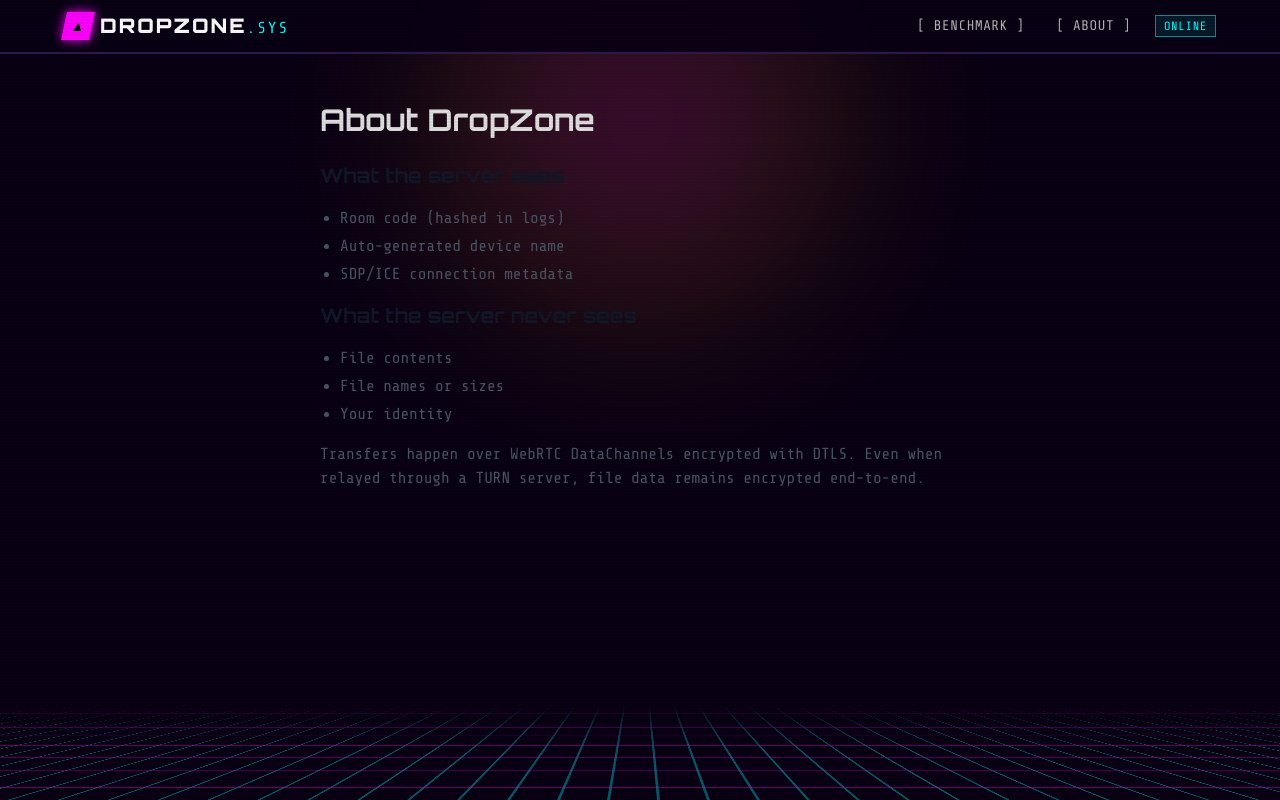
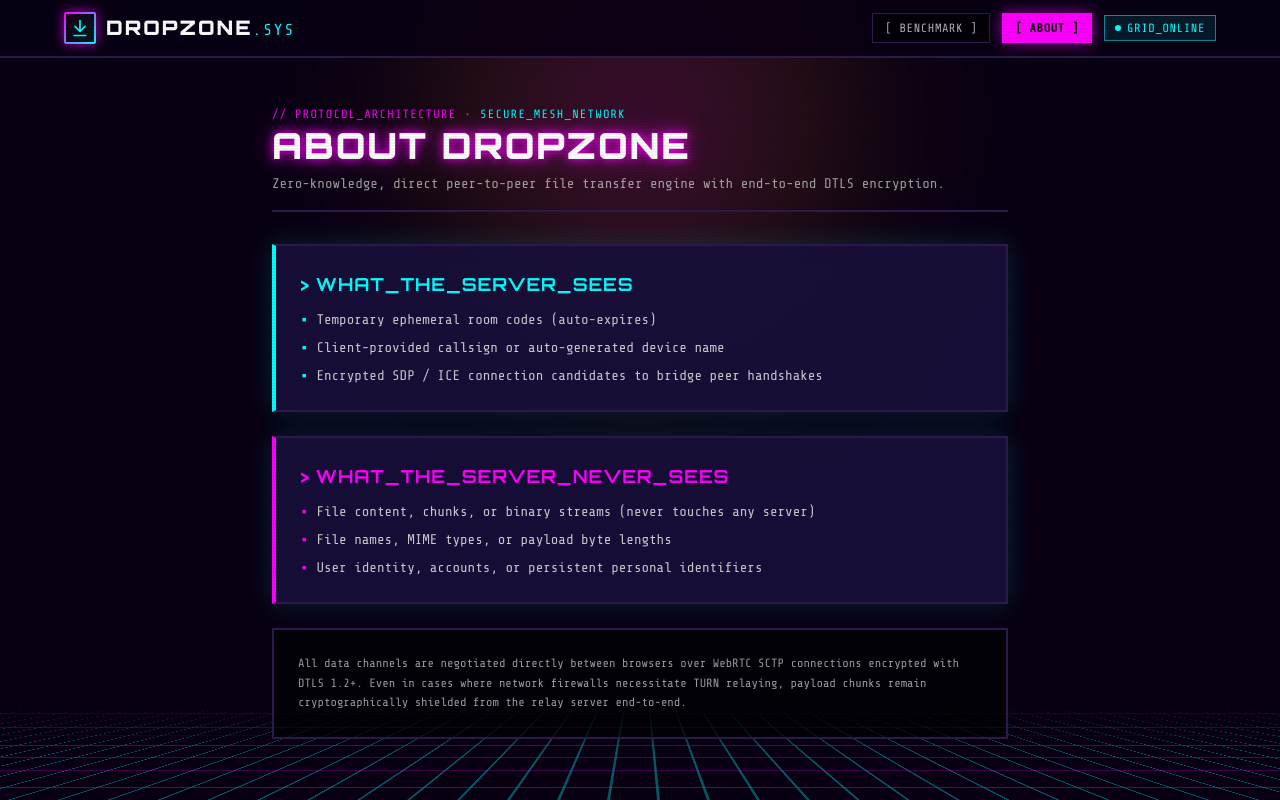
Before and after one commit to NavDevs/Drop-Zone, a React (Vite) app in the folder apps/web/: page /about in a window 1280 px wide. Built offline with nearby package versions, Linux system fonts and the light colour scheme; no server answers.

Commit message:
feat(ui): vaporwave theme for Benchmark and About pages, nav active states, and custom favicon

```diff
--- a/apps/web/index.html
+++ b/apps/web/index.html
@@ -5,6 +5,7 @@
     <meta name="viewport" content="width=device-width, initial-scale=1.0" />
     <meta name="description" content="DropZone — Peer-to-peer file transfer. No cloud. No accounts." />
     <meta name="theme-color" content="#090014" />
+    <link rel="icon" type="image/svg+xml" href="/favicon.svg" />
     <link rel="manifest" href="/manifest.json" />
     <link rel="preconnect" href="https://fonts.googleapis.com" />
     <link rel="preconnect" href="https://fonts.gstatic.com" crossorigin />
--- a/apps/web/src/components/Nav.tsx
+++ b/apps/web/src/components/Nav.tsx
@@ -1,36 +1,56 @@
-import { Link } from 'react-router';
+import { Link, useLocation } from 'react-router';
 
 /** Top navigation: Retro-futuristic Cyberpunk/Vaporwave Terminal bar. */
 export function Nav() {
+  const location = useLocation();
+
+  const isCurrent = (path: string) => location.pathname === path;
+
   return (
     <nav className="sticky top-0 z-40 border-b-2 border-retroBorder bg-void/90 backdrop-blur-md px-4 py-3">
       <div className="mx-auto flex max-w-6xl items-center justify-between">
         <Link
           to="/"
-          className="flex items-center gap-2 group focus:outline-none"
+          className="flex items-center gap-2.5 group focus:outline-none"
         >
-          <span className="flex h-7 w-7 items-center justify-center bg-neonMagenta text-black font-heading font-black text-sm -skew-x-12 group-hover:skew-x-0 transition-transform shadow-[0_0_10px_#FF00FF]">
-            ▲
-          </span>
+          {/* Custom Vaporwave DropZone Logo */}
+          <div className="relative flex h-8 w-8 items-center justify-center rounded-sm bg-gradient-to-br from-neonMagenta to-neonCyan p-0.5 shadow-[0_0_12px_rgba(255,0,255,0.7)] group-hover:shadow-[0_0_20px_#00FFFF] transition-all">
+            <div className="flex h-full w-full items-center justify-center bg-black/90">
+              <svg viewBox="0 0 24 24" className="h-5 w-5 fill-none stroke-neonCyan stroke-2 group-hover:stroke-white transition-colors" strokeLinecap="round" strokeLinejoin="round">
+                <path d="M12 3v12" />
+                <path d="m6 10 6 6 6-6" />
+                <path d="M5 21h14" />
+              </svg>
+            </div>
+          </div>
           <span className="font-heading text-xl font-black tracking-widest text-white group-hover:text-neonCyan transition-colors">
             DROPZONE<span className="text-neonCyan font-mono text-base font-normal">.SYS</span>
           </span>
         </Link>
-        <div className="flex items-center gap-4 text-sm font-mono uppercase tracking-wider">
+        <div className="flex items-center gap-3 font-mono text-xs uppercase tracking-wider">
           <Link
             to="/benchmark"
-            className="px-2 py-1 text-chrome/80 hover:text-neonCyan hover:border-b-2 hover:border-neonCyan transition-all"
+            className={`border px-3 py-1.5 transition-all cursor-pointer ${
+              isCurrent('/benchmark')
+                ? 'border-neonCyan bg-neonCyan text-black font-bold shadow-[0_0_15px_rgba(0,255,255,0.6)]'
+                : 'border-retroBorder bg-black/50 text-chrome/80 hover:border-neonCyan hover:text-neonCyan hover:bg-neonCyan/10'
+            }`}
           >
             [ BENCHMARK ]
           </Link>
           <Link
             to="/about"
-            className="px-2 py-1 text-chrome/80 hover:text-neonMagenta hover:border-b-2 hover:border-neonMagenta transition-all"
+            className={`border px-3 py-1.5 transition-all cursor-pointer ${
+              isCurrent('/about')
+                ? 'border-neonMagenta bg-neonMagenta text-black font-bold shadow-[0_0_15px_rgba(255,0,255,0.6)]'
+                : 'border-retroBorder bg-black/50 text-chrome/80 hover:border-neonMagenta hover:text-neonMagenta hover:bg-neonMagenta/10'
+            }`}
           >
             [ ABOUT ]
           </Link>
-          <span className="hidden sm:inline-block border border-neonCyan/50 px-2 py-0.5 text-xs text-neonCyan bg-neonCyan/10">
-            ONLINE
+          <span className="hidden sm:inline-flex items-center gap-1.5 border border-neonCyan/50 px-2.5 py-1 text-xs text-neonCyan bg-neonCyan/10">
+            <span className="h-1.5 w-1.5 rounded-full bg-neonCyan animate-ping" />
+            GRID_ONLINE
           </span>
         </div>
       </div>
--- a/apps/web/src/routes/About.tsx
+++ b/apps/web/src/routes/About.tsx
@@ -1,25 +1,66 @@
 export function About() {
   return (
-    <main className="mx-auto max-w-2xl px-4 py-12">
-      <h1 className="text-3xl font-bold">About DropZone</h1>
-      <section className="mt-6 space-y-4 text-gray-600 dark:text-gray-400">
-        <h2 className="text-xl font-semibold text-gray-900 dark:text-gray-100">What the server sees</h2>
-        <ul className="list-disc space-y-1 pl-5">
-          <li>Room code (hashed in logs)</li>
-          <li>Auto-generated device name</li>
-          <li>SDP/ICE connection metadata</li>
-        </ul>
-        <h2 className="text-xl font-semibold text-gray-900 dark:text-gray-100">What the server never sees</h2>
-        <ul className="list-disc space-y-1 pl-5">
-          <li>File contents</li>
-          <li>File names or sizes</li>
-          <li>Your identity</li>
-        </ul>
-        <p>
-          Transfers happen over WebRTC DataChannels encrypted with DTLS.
-          Even when relayed through a TURN server, file data remains encrypted end-to-end.
+    <main className="mx-auto max-w-3xl px-4 py-12 relative z-10">
+      {/* Header */}
+      <div className="border-b-2 border-retroBorder pb-4 mb-8">
+        <div className="flex items-center gap-2 text-neonMagenta font-mono text-xs uppercase tracking-widest mb-1">
+          <span>// PROTOCOL_ARCHITECTURE</span>
+          <span className="text-chrome/40">•</span>
+          <span className="text-neonCyan">SECURE_MESH_NETWORK</span>
+        </div>
+        <h1 className="font-heading text-3xl sm:text-4xl font-black uppercase tracking-wider text-white neon-glow-magenta">
+          About DropZone
+        </h1>
+        <p className="mt-2 text-sm font-mono text-chrome/70">
+          Zero-knowledge, direct peer-to-peer file transfer engine with end-to-end DTLS encryption.
         </p>
-      </section>
+      </div>
+
+      <div className="space-y-6">
+        {/* Card: What the server sees */}
+        <section className="border-2 border-retroBorder border-l-4 border-l-neonCyan bg-cardBg/90 backdrop-blur-md p-6 shadow-panelGlow">
+          <h2 className="font-heading text-lg font-bold uppercase tracking-wider text-neonCyan mb-3">
+            &gt; WHAT_THE_SERVER_SEES
+          </h2>
+          <ul className="space-y-2 font-mono text-sm text-chrome/90">
+            <li className="flex items-center gap-2">
+              <span className="text-neonCyan">▪</span> Temporary ephemeral room codes (auto-expires)
+            </li>
+            <li className="flex items-center gap-2">
+              <span className="text-neonCyan">▪</span> Client-provided callsign or auto-generated device name
+            </li>
+            <li className="flex items-center gap-2">
+              <span className="text-neonCyan">▪</span> Encrypted SDP / ICE connection candidates to bridge peer handshakes
+            </li>
+          </ul>
+        </section>
+
+        {/* Card: What the server never sees */}
+        <section className="border-2 border-retroBorder border-l-4 border-l-neonMagenta bg-cardBg/90 backdrop-blur-md p-6 shadow-panelGlow">
+          <h2 className="font-heading text-lg font-bold uppercase tracking-wider text-neonMagenta mb-3">
+            &gt; WHAT_THE_SERVER_NEVER_SEES
+          </h2>
+          <ul className="space-y-2 font-mono text-sm text-chrome/90">
+            <li className="flex items-center gap-2">
+              <span className="text-neonMagenta">▪</span> File content, chunks, or binary streams (never touches any server)
+            </li>
+            <li className="flex items-center gap-2">
+              <span className="text-neonMagenta">▪</span> File names, MIME types, or payload byte lengths
+            </li>
+            <li className="flex items-center gap-2">
+              <span className="text-neonMagenta">▪</span> User identity, accounts, or persistent personal identifiers
+            </li>
+          </ul>
+        </section>
+
+        {/* Card: Technical specs */}
+        <section className="border-2 border-retroBorder bg-black/60 p-6 font-mono text-xs text-chrome/70">
+          <p className="leading-relaxed">
+            All data channels are negotiated directly between browsers over WebRTC SCTP connections encrypted with DTLS 1.2+.
+            Even in cases where network firewalls necessitate TURN relaying, payload chunks remain cryptographically shielded from the relay server end-to-end.
+          </p>
+        </section>
+      </div>
     </main>
   );
 }
```
Also changed, not shown: apps/web/src/routes/Benchmark.tsx (+52 -34 lines), apps/web/public/favicon.svg (added).
